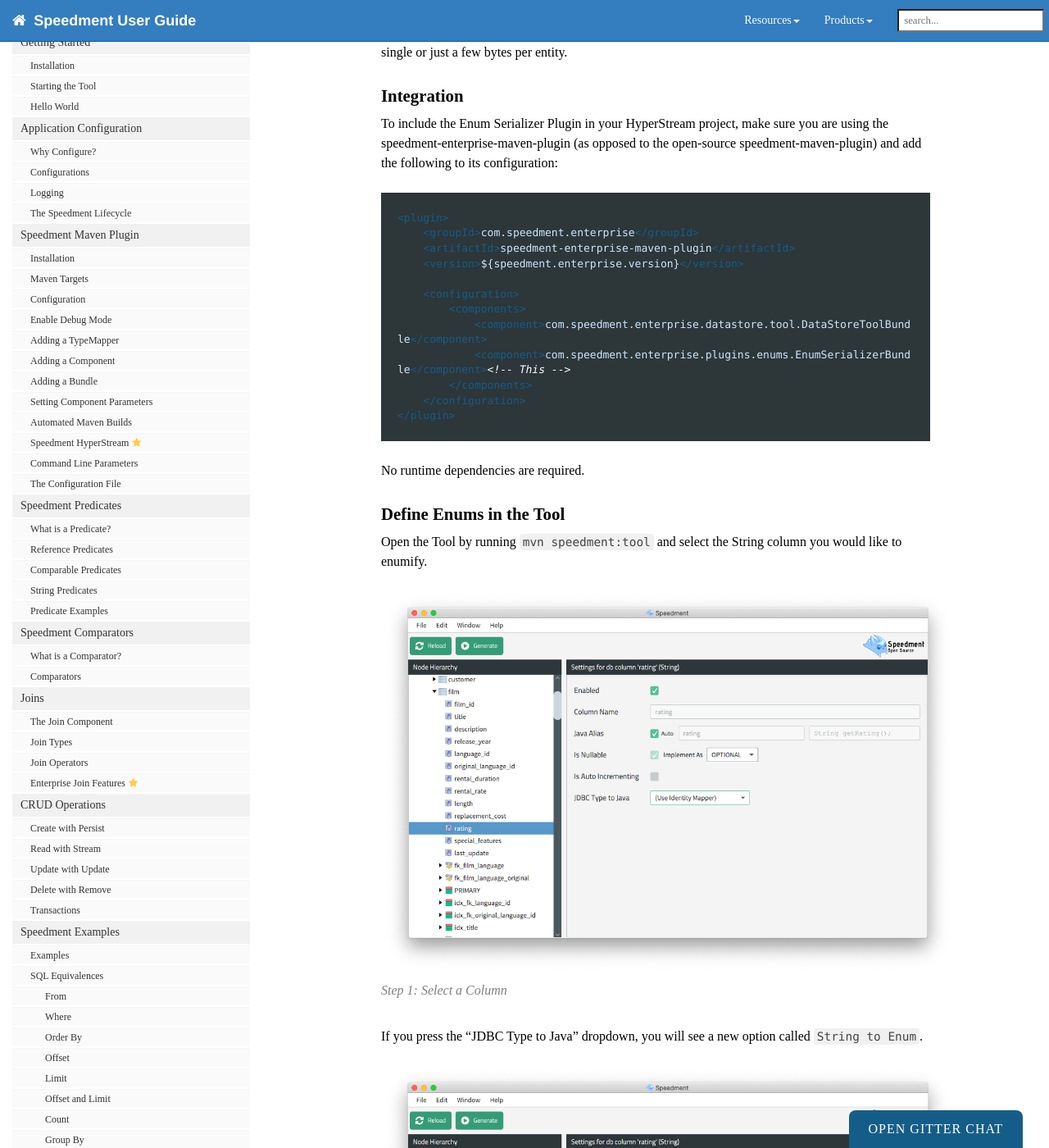
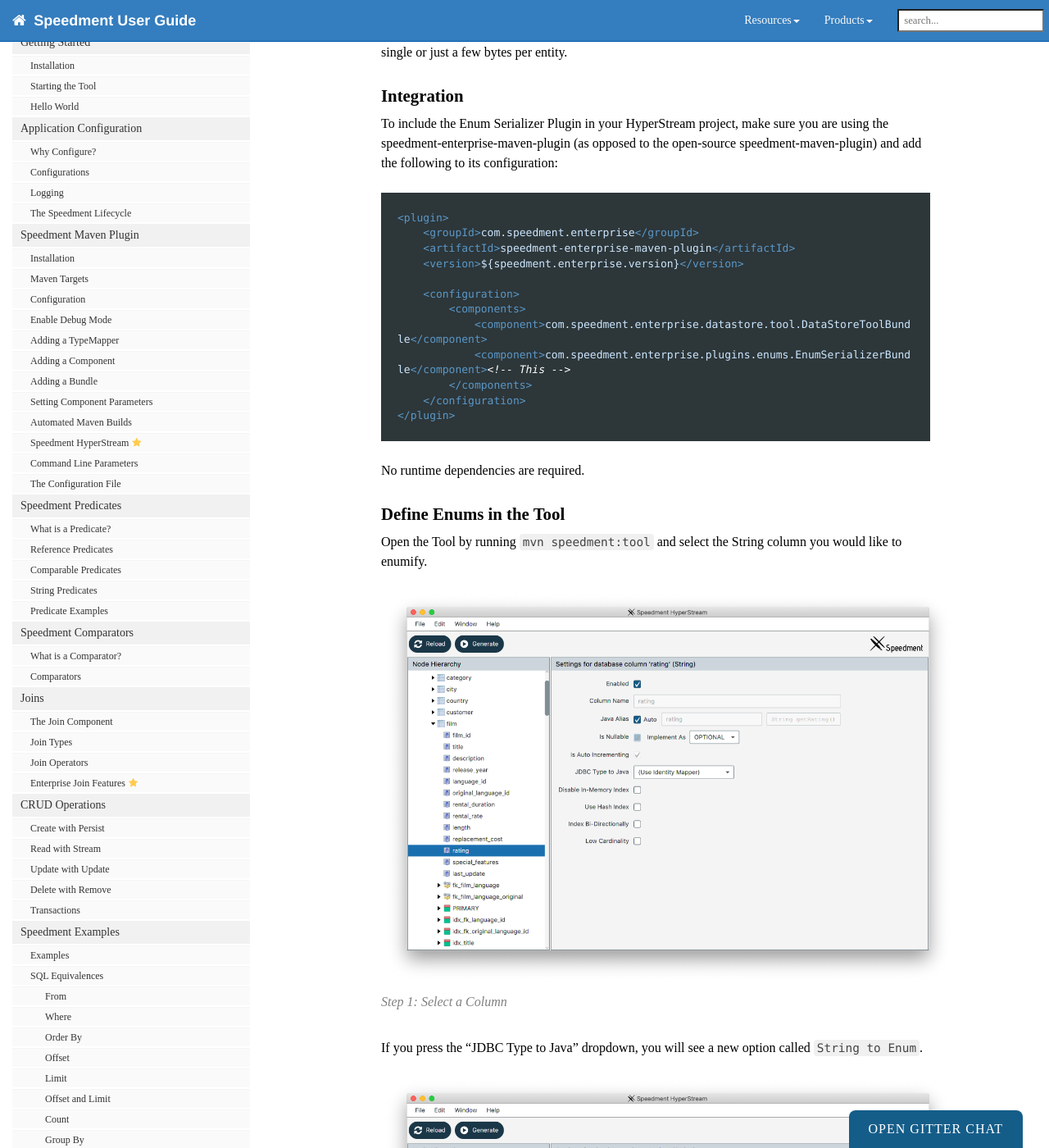
Before and after one commit to speedment/speedment-doc, a Jekyll site: the page built from pages/enterprise_enums.md, in a window 1280 px wide and 1400 px high, scrolled down 326 px. Shown: the whole window at 82% size. Built offline with Jekyll 4.4.1, drawn with Linux system fonts in a browser that asks for light colours; nearby versions of some CDN libraries; comment, search, counter and statistics services are not loaded.

Commit message:
Replace images of old interface with new ones

```diff
--- a/css/syntax.css
+++ b/css/syntax.css
@@ -36,7 +36,7 @@
 .highlight .nf { color: #d66969; font-weight: bold } /* Name.Function */
 .highlight .nl { color: #cce7ff; }
 .highlight .nn { color: #555555 } /* Name.Namespace */
-.highlight .nt { color: #155d89 } /* Name.Tag */
+.highlight .nt { color: #5a98c8 } /* Name.Tag */
 .highlight .nv { color: #cce7ff } /* Name.Variable */
 .highlight .ow { font-weight: bold } /* Operator.Word */
 .highlight .w { color: #bbbbbb } /* Text.Whitespace */
```
Also changed, not shown: images/Enum0.png, images/Enum1.png, images/Enum2.png, images/Enum3.png, images/Enum5.png, images/VirtualColumn0.png, images/VirtualColumn1.png (deleted), images/VirtualColumn2.png, images/VirtualColumn3.png, images/configure_multi_index.png, images/create_multi_index.png, images/disableindex.png, images/helpapi.svg, images/low_cardinality.png, 3 more files, 2 other files.
